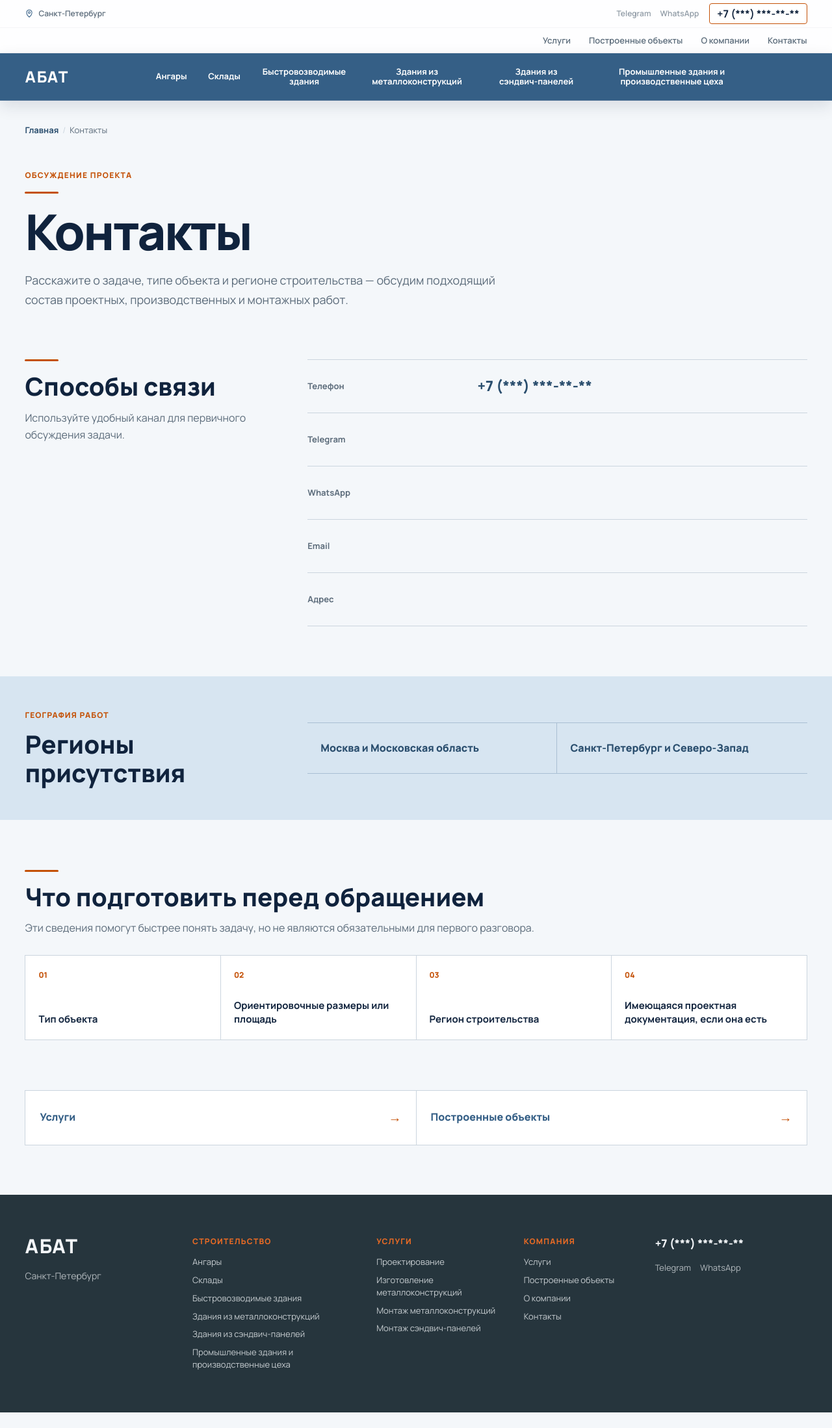
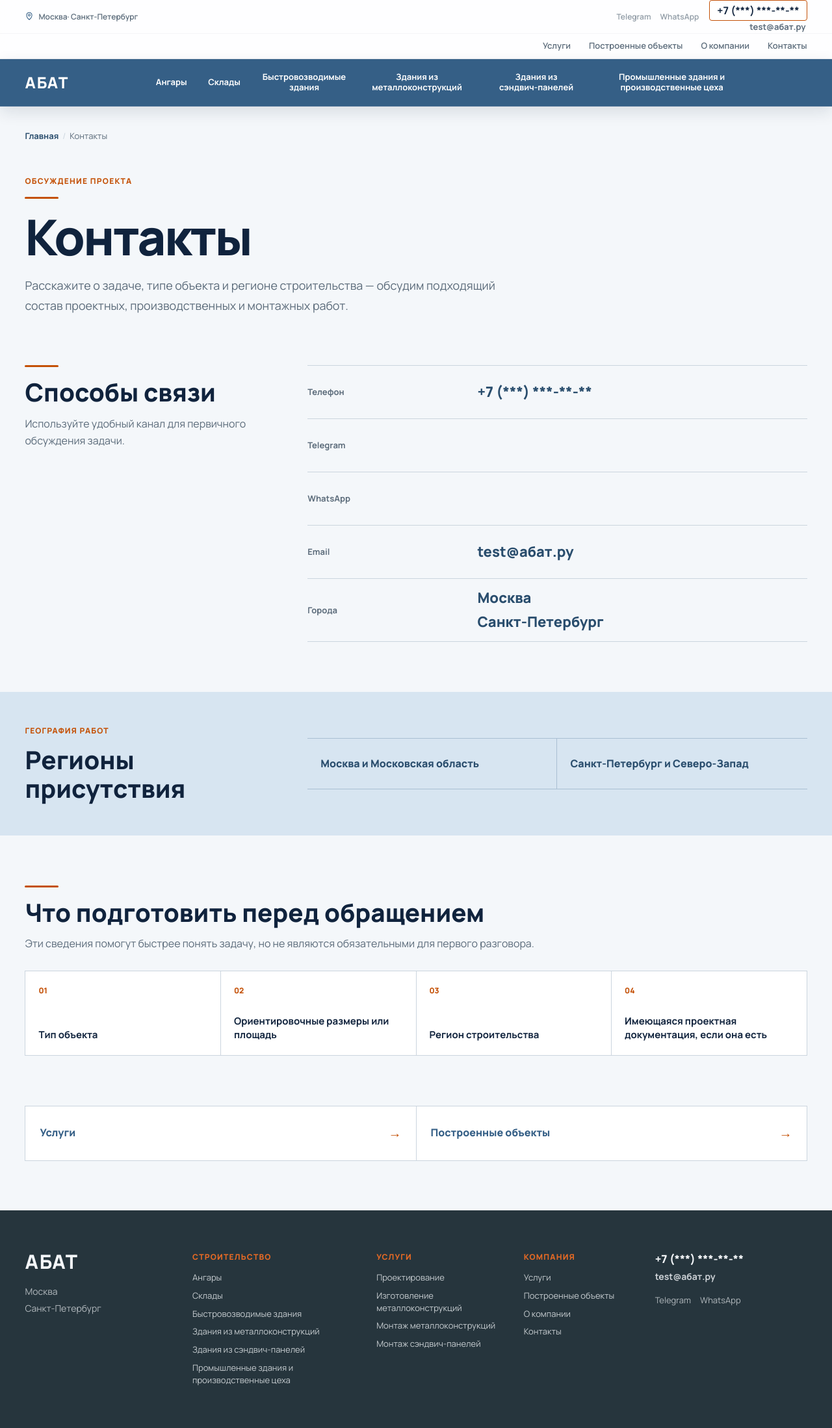
Before and after one commit to Piertotum1ocomotor/abat-site, a Next.js app: page /kontakty in a window 1280 px wide. Shown: the whole page at 65% size. Before the commit the page ends 2174 px from the top, so only its background shows below. Built offline with nearby package versions, Linux system fonts and the light colour scheme.

Commit message:
Polish contacts and mobile service headings

```diff
--- a/src/app/kontakty/ContactsPage.module.css
+++ b/src/app/kontakty/ContactsPage.module.css
@@ -112,6 +112,13 @@
   width: 100%;
   min-height: 28px;
   display: block;
+}
+
+.cityList {
+  padding-block: 12px;
+  display: flex;
+  flex-direction: column;
+  gap: 2px;
 }
 
 .geographySection {
--- a/src/app/kontakty/page.tsx
+++ b/src/app/kontakty/page.tsx
@@ -90,8 +90,18 @@ export default function ContactsPage() {
               </dd>
             </div>
             <div className={styles.contactRow}>
-              <dt>Адрес</dt>
-              <dd>{contacts.address ? <span>{contacts.address}</span> : <span />}</dd>
+              <dt>Города</dt>
+              <dd>
+                {contacts.locations?.length ? (
+                  <span className={styles.cityList}>
+                    {contacts.locations.map((location) => (
+                      <span key={location}>{location}</span>
+                    ))}
+                  </span>
+                ) : (
+                  <span />
+                )}
+              </dd>
             </div>
           </dl>
         </div>
--- a/src/components/layout/Footer.module.css
+++ b/src/components/layout/Footer.module.css
@@ -26,8 +26,14 @@
   letter-spacing: 0.06em;
 }
 
+.locations {
+  margin-top: 20px;
+  display: flex;
+  flex-direction: column;
+  gap: 3px;
+}
+
 .location {
-  margin-top: 20px;
   color: rgb(244 247 250 / 68%);
   font-size: 14px;
 }
@@ -86,6 +92,14 @@
   cursor: default;
 }
 
+.email {
+  margin-top: -10px;
+  color: rgb(244 247 250 / 82%);
+  font-size: 14px;
+  font-weight: 650;
+  line-height: 1.4;
+}
+
 .messengers {
   display: flex;
   flex-wrap: wrap;
@@ -102,6 +116,7 @@
   .brand:hover,
   .linkList a:hover,
   a.phone:hover,
+  .email:hover,
   .messengers a:hover {
     color: var(--color-primary-accent);
   }
--- a/src/components/layout/Footer.tsx
+++ b/src/components/layout/Footer.tsx
@@ -18,7 +18,7 @@ function FooterLink({ item }: FooterLinkProps) {
 }
 
 export function Footer() {
-  const { headerContacts } = siteConfig;
+  const { contacts, headerContacts } = siteConfig;
 
   return (
     <footer className={styles.footer}>
@@ -31,7 +31,13 @@ export function Footer() {
           >
             АБАТ
           </Link>
-          <span className={styles.location}>{headerContacts.location}</span>
+          <div className={styles.locations}>
+            {contacts.locations?.map((location) => (
+              <span className={styles.location} key={location}>
+                {location}
+              </span>
+            ))}
+          </div>
         </div>
 
         <nav className={styles.navigation} aria-label="Навигация в подвале">
@@ -74,6 +80,12 @@ export function Footer() {
             </span>
           )}
 
+          {contacts.email ? (
+            <a href={`mailto:${contacts.email}`} className={styles.email}>
+              {contacts.email}
+            </a>
+          ) : null}
+
           <div className={styles.messengers} aria-label="Мессенджеры">
             {headerContacts.messengers.map((messenger) =>
               messenger.href ? (
--- a/src/components/layout/Header.module.css
+++ b/src/components/layout/Header.module.css
@@ -47,9 +47,31 @@
   color: var(--color-secondary);
 }
 
+.locationCities {
+  display: flex;
+  align-items: center;
+}
+
+.locationCities > span + span::before {
+  content: " · ";
+}
+
 .utilityContacts {
   min-width: 0;
   gap: 16px;
+}
+
+.desktopContactStack,
+.mobileContactStack {
+  min-width: 0;
+  display: flex;
+  flex-direction: column;
+  align-items: flex-start;
+}
+
+.desktopContactStack {
+  gap: 1px;
+  align-items: flex-end;
 }
 
 .messengerList {
@@ -105,6 +127,18 @@ a.phone:focus-visible {
 
 .phone[aria-disabled="true"] {
   opacity: 1;
+}
+
+.desktopEmail {
+  padding-inline: 2px;
+  color: var(--color-text-muted);
+  font-size: 13px;
+  font-weight: 650;
+  line-height: 1.35;
+}
+
+.desktopEmail:hover {
+  color: var(--color-secondary);
 }
 
 .secondaryBar {
@@ -408,6 +442,12 @@ a.phone:focus-visible {
   border-top: 1px solid var(--color-border);
 }
 
+.mobileLocations {
+  display: flex;
+  flex-direction: column;
+  gap: 4px;
+}
+
 .mobileLocation {
   color: var(--color-text);
   font-size: 15px;
@@ -471,6 +511,27 @@ a.mobilePhone:focus-visible {
   opacity: 1;
 }
 
+.mobileEmail {
+  min-height: 44px;
+  padding: 8px 2px;
+  display: inline-flex;
+  align-items: center;
+  color: var(--color-secondary-hover);
+  font-size: 16px;
+  font-weight: 700;
+  line-height: 1.3;
+}
+
+.mobileEmail:hover {
+  color: var(--color-primary-hover);
+}
+
+.mobileEmail:focus-visible,
+.desktopEmail:focus-visible {
+  outline: 2px solid var(--color-focus);
+  outline-offset: 2px;
+}
+
 @keyframes panel-in {
   from {
     transform: translateX(24px);
@@ -514,12 +575,27 @@ a.mobilePhone:focus-visible {
 
   .location {
     font-size: 11px;
+    white-space: normal;
+  }
+
+  .locationCities {
+    flex-direction: column;
+    align-items: flex-start;
+    line-height: 1.25;
+  }
+
+  .locationCities > span + span::before {
+    content: none;
   }
 
   .phone {
     min-height: 30px;
     padding: 4px 7px;
     font-size: 13px;
+  }
+
+  .desktopEmail {
+    display: none;
   }
 }
 
--- a/src/components/layout/Header.tsx
+++ b/src/components/layout/Header.tsx
@@ -37,7 +37,11 @@ export function Header() {
                 />
               </svg>
 
-              <span>{siteConfig.headerContacts.location}</span>
+              <span className={styles.locationCities}>
+                {siteConfig.contacts.locations?.map((location) => (
+                  <span key={location}>{location}</span>
+                ))}
+              </span>
             </span>
 
             <div className={styles.utilityContacts}>
@@ -55,6 +59,7 @@ export function Header() {
                 )}
               </div>
 
+              <div className={styles.desktopContactStack}>
                 {siteConfig.headerContacts.phoneHref ? (
                   <a
                     href={siteConfig.headerContacts.phoneHref}
@@ -67,6 +72,16 @@ export function Header() {
                     {siteConfig.headerContacts.phone}
                   </span>
                 )}
+
+                {siteConfig.contacts.email ? (
+                  <a
+                    href={`mailto:${siteConfig.contacts.email}`}
+                    className={styles.desktopEmail}
+                  >
+                    {siteConfig.contacts.email}
+                  </a>
+                ) : null}
+              </div>
             </div>
           </div>
         </div>
@@ -114,6 +129,8 @@ export function Header() {
               (item) => item.label !== "Услуги",
             )}
             contacts={siteConfig.headerContacts}
+            email={siteConfig.contacts.email}
+            locations={siteConfig.contacts.locations ?? []}
           />
         </div>
       </header>
--- a/src/components/layout/MobileNavigation.tsx
+++ b/src/components/layout/MobileNavigation.tsx
@@ -13,6 +13,8 @@ type MobileNavigationProps = {
   services: readonly NavigationItem[];
   secondaryNavigation: readonly NavigationItem[];
   contacts: HeaderContacts;
+  email?: string;
+  locations: readonly string[];
 };
 
 type MobileSubmenuItemProps = {
@@ -49,6 +51,8 @@ export function MobileNavigation({
   services,
   secondaryNavigation,
   contacts,
+  email,
+  locations,
 }: MobileNavigationProps) {
   const [isOpen, setIsOpen] = useState(false);
 
@@ -143,6 +147,7 @@ export function MobileNavigation({
       >
         <div className={styles.mobilePanel}>
           <div className={styles.mobilePanelHeader}>
+            <div className={styles.mobileContactStack}>
               {contacts.phoneHref ? (
                 <a href={contacts.phoneHref} className={styles.mobilePhone}>
                   {contacts.phone}
@@ -152,6 +157,13 @@ export function MobileNavigation({
                   {contacts.phone}
                 </span>
               )}
+
+              {email ? (
+                <a href={`mailto:${email}`} className={styles.mobileEmail}>
+                  {email}
+                </a>
+              ) : null}
+            </div>
 
             <button
               type="button"
@@ -235,7 +247,13 @@ export function MobileNavigation({
           </nav>
 
           <div className={styles.mobileContacts}>
-            <span className={styles.mobileLocation}>{contacts.location}</span>
+            <div className={styles.mobileLocations}>
+              {locations.map((location) => (
+                <span className={styles.mobileLocation} key={location}>
+                  {location}
+                </span>
+              ))}
+            </div>
 
             <div className={styles.mobileMessengers}>
               {contacts.messengers.map((messenger) =>
--- a/src/components/sections/ContactCTA.module.css
+++ b/src/components/sections/ContactCTA.module.css
@@ -95,6 +95,10 @@
 .location svg {
   flex: 0 0 auto;
   color: var(--color-secondary);
+}
+
+.locationLine {
+  display: block;
 }
 
 .contactPanel {
--- a/src/components/services/ServiceHero.module.css
+++ b/src/components/services/ServiceHero.module.css
@@ -38,6 +38,7 @@
 }
 
 .title {
+  width: 100%;
   max-width: 760px;
   margin: 20px 0 0;
   color: var(--color-text);
@@ -165,7 +166,8 @@
   .title,
   .compactTitle {
     margin-top: 17px;
-    font-size: clamp(34px, 9.6vw, 44px);
+    max-width: 100%;
+    font-size: clamp(26px, 8.3vw, 34px);
     overflow-wrap: normal;
     word-break: normal;
   }
--- a/src/content/site.ts
+++ b/src/content/site.ts
@@ -76,7 +76,6 @@ export const siteConfig: SiteConfig = {
   ],
 
   headerContacts: {
-    location: "Санкт-Петербург",
     phone: "+7 (***) ***-**-**",
     messengers: [
       {
@@ -89,7 +88,8 @@ export const siteConfig: SiteConfig = {
   },
 
   contacts: {
-    email: "",
+    email: "test@абат.ру",
     address: "",
+    locations: ["Москва", "Санкт-Петербург"],
   },
 };
--- a/src/types/site.ts
+++ b/src/types/site.ts
@@ -17,7 +17,6 @@ export type HeaderMessenger = {
 };
 
 export type HeaderContacts = {
-  location: string;
   phone: string;
   phoneHref?: string;
   messengers: readonly HeaderMessenger[];
@@ -27,6 +26,7 @@ export type ContactInfo = {
   phone?: string;
   email?: string;
   address?: string;
+  locations?: readonly string[];
   workHours?: string;
 };
 
```
Also changed, not shown: src/components/sections/ContactCTA.tsx (+10 -4 lines). Lines whose indentation alone changed are shown as unchanged.
